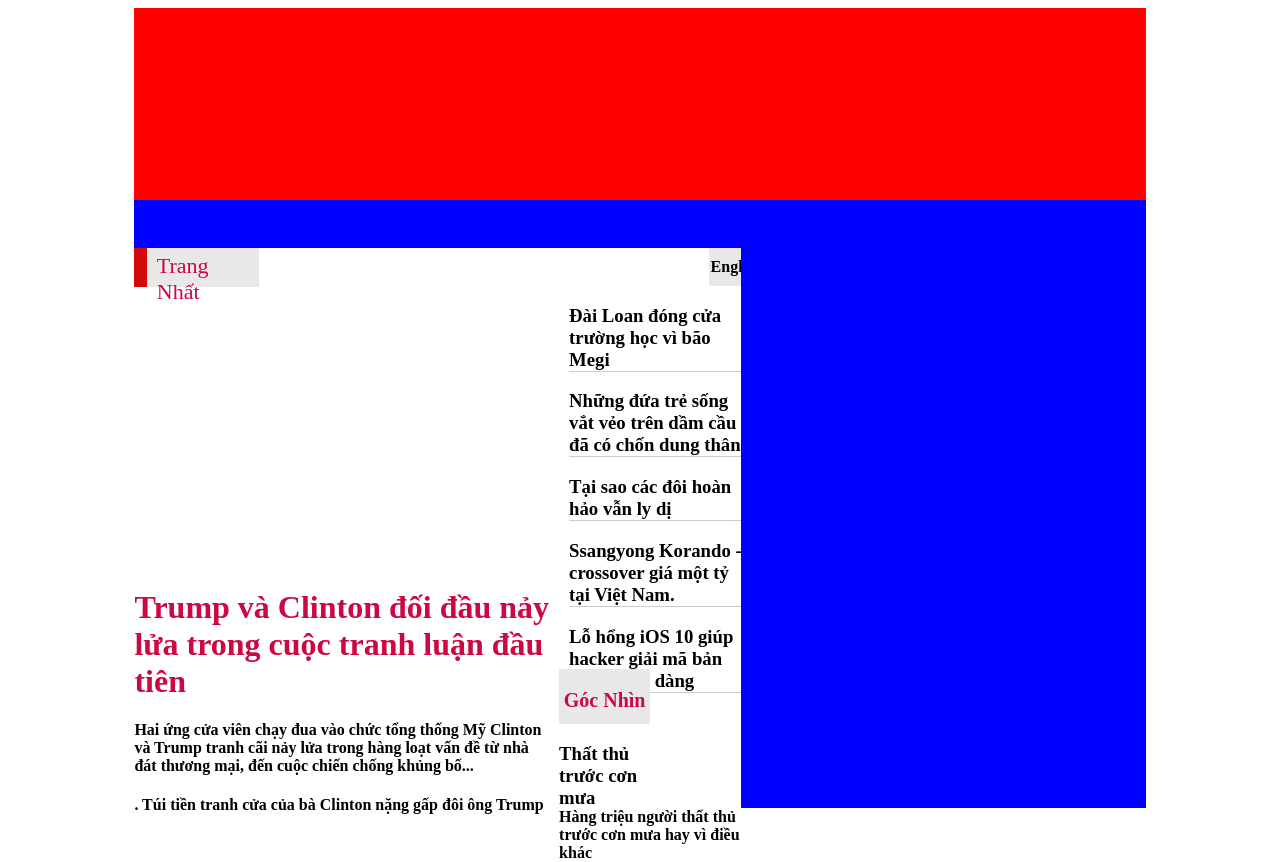
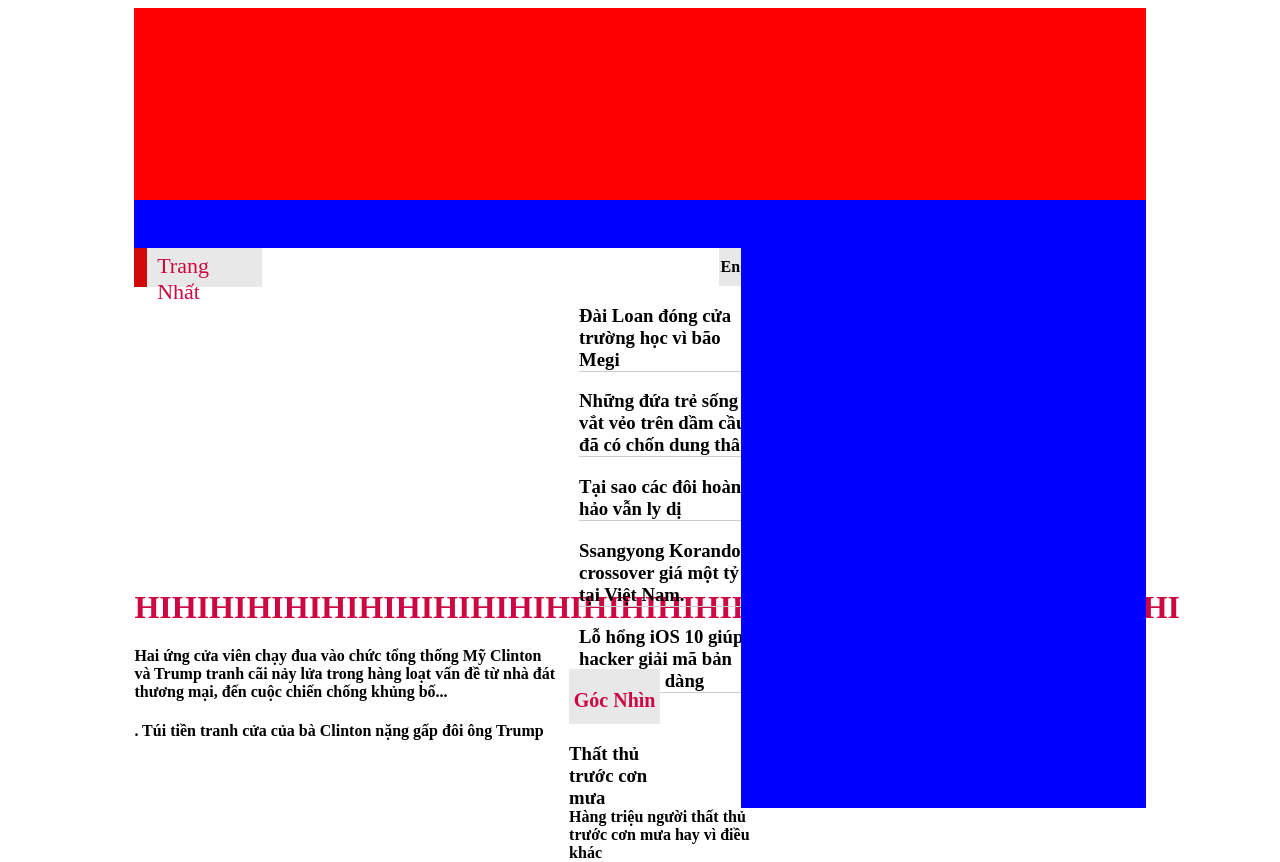
Before and after one commit to LAT0045/2011068743-LeAnhThu, a plain HTML site: page index.html in a window 1280 px wide. Drawn offline with Linux system fonts and the light colour scheme.

Commit message:
second upload

```diff
--- a/index.html
+++ b/index.html
@@ -31,7 +31,7 @@
                         <img src="LAB 1 Thiet ke website voi HTML - CSS\LAB 1 File Hinh Anh Thuc Hanh\thumnails.png" alt="">
                     </div>
                     <h1>
-                        Trump và Clinton đối đầu nảy lửa trong cuộc tranh luận đầu tiên
+                        HIHIHIHIHIHIHIHIHIHIHIHIHIHIHIHIHIHIHIHIHIHIHIHIHIHIHIHI
                     </h1>
                     <h4>
                         Hai ứng cửa viên chạy đua vào chức tổng thống Mỹ Clinton và Trump tranh cãi nảy lửa trong hàng loạt vấn đề từ nhà đát thương mại, đến cuộc chiến chống khủng bố...
```
